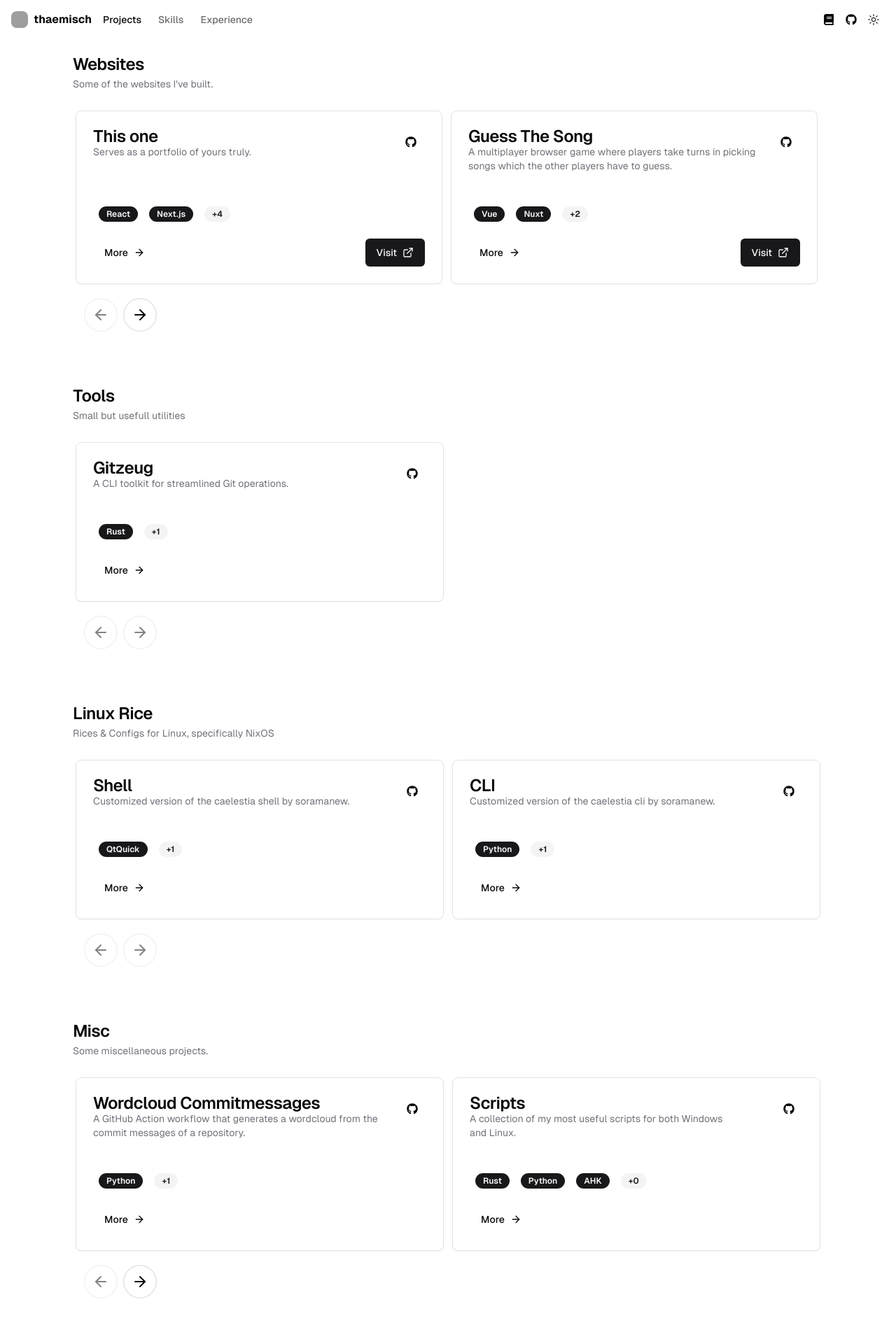
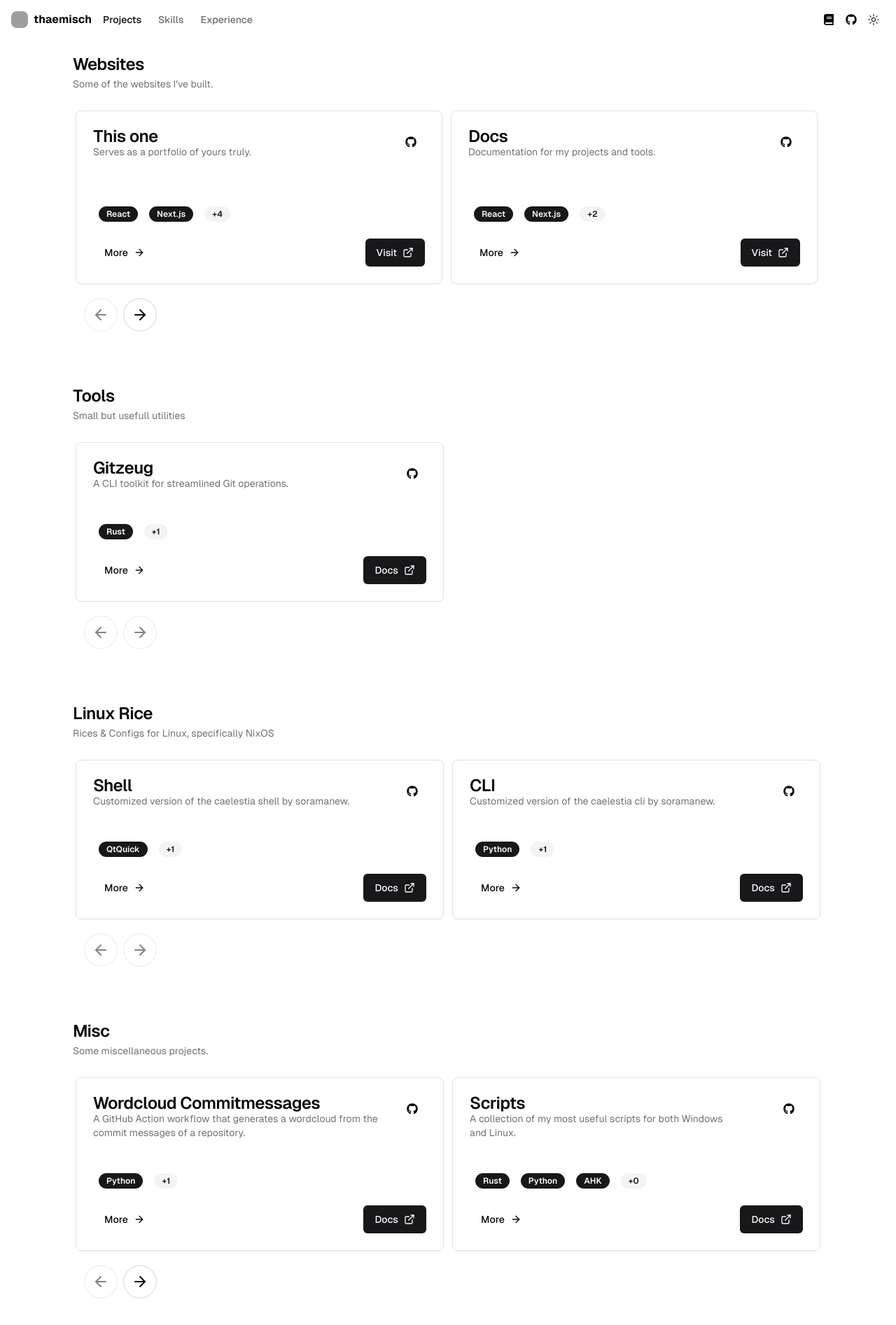
Before and after one commit to thaemisch/website-v4, a Next.js app: page /projects in a window 1280 px wide. Shown: the top 1894 px of the page at 70% size. Built offline with nearby package versions, Linux system fonts and the light colour scheme; grey boxes are pictures that could not be loaded.

Commit message:
feat: Add docs link to projects and simplify project pages

```diff
--- a/app/projects/misc/[...slug]/page.tsx
+++ b/app/projects/misc/[...slug]/page.tsx
@@ -4,7 +4,7 @@ import { Button } from "@/components/ui/button";
 import { FaGithub } from "react-icons/fa";
 import { ScrollArea, ScrollBar } from "@/components/ui/scroll-area";
 import { Badge } from "@/components/ui/badge";
-import { ArrowRight, Download, LinkIcon } from "lucide-react";
+import { ExternalLink } from "lucide-react";
 import {
   Card,
   CardContent,
@@ -92,49 +92,24 @@ export default function Project({ params }: { params: Params }) {
                 ))}
               </CardContent>
             </Card>
-            {item.advanced?.note && (
             <Card className="w-full">
               <CardHeader>
-                  <CardTitle>Note</CardTitle>
+                <CardTitle>Documentation</CardTitle>
               </CardHeader>
               <CardContent className="flex flex-col">
-                  {item.advanced?.note}
-                </CardContent>
-              </Card>
-            )}
-            {item.advanced?.usage && (
-              <Card className="w-full">
-                <CardHeader>
-                  <CardTitle>Usage</CardTitle>
-                </CardHeader>
-                <CardContent className="flex flex-col">
-                  {item.advanced?.usage}
-                </CardContent>
-              </Card>
-            )}
-            {item.advanced?.links && (
-              <Card className="w-full">
-                <CardHeader>
-                  <CardTitle>Links</CardTitle>
-                </CardHeader>
-                <CardContent className="flex flex-row">
-                  {item.advanced?.links.map((link, index) => (
                 <Link
-                      key={index}
                   className="align-middle"
-                      href={link.link}
+                  href={item.docsLink}
                   target="_blank"
                   rel="noreferrer"
                 >
                   <Button>
-                        {link.name}
-                        <LinkIcon />
+                    Docs
+                    <ExternalLink />
                   </Button>
                 </Link>
-                  ))}
               </CardContent>
             </Card>
-            )}
           </div>
         </div>
       </div>
--- a/app/projects/page.tsx
+++ b/app/projects/page.tsx
@@ -168,6 +168,18 @@ function CarouselTools() {
                         <ArrowRight />
                       </Link>
                     </Button>
+                    {item.docsLink && (
+                      <Button asChild>
+                        <Link
+                          href={item.docsLink}
+                          target="_blank"
+                          rel="noreferrer"
+                        >
+                          Docs
+                          <ExternalLink />
+                        </Link>
+                      </Button>
+                    )}
                   </div>
                 </CardFooter>
               </Card>
@@ -246,6 +258,18 @@ function CarouselRice() {
                         <ArrowRight />
                       </Link>
                     </Button>
+                    {item.docsLink && (
+                      <Button asChild>
+                        <Link
+                          href={item.docsLink}
+                          target="_blank"
+                          rel="noreferrer"
+                        >
+                          Docs
+                          <ExternalLink />
+                        </Link>
+                      </Button>
+                    )}
                   </div>
                 </CardFooter>
               </Card>
@@ -324,6 +348,18 @@ function CarouselMisc() {
                         <ArrowRight />
                       </Link>
                     </Button>
+                    {item.docsLink && (
+                      <Button asChild>
+                        <Link
+                          href={item.docsLink}
+                          target="_blank"
+                          rel="noreferrer"
+                        >
+                          Docs
+                          <ExternalLink />
+                        </Link>
+                      </Button>
+                    )}
                   </div>
                 </CardFooter>
               </Card>
--- a/app/projects/projects.json
+++ b/app/projects/projects.json
@@ -15,6 +15,26 @@
       "deploymentLink": "https://thaemisch.net",
       "advanced": {
         "description": "This website is a portfolio of mine, showcasing my projects and skills. It is built with React and Next.js and uses TailwindCSS for styling. The website is fully responsive and has a dark mode. The UI is built with shadcn/ui, Aceternity UI and Magic UI.",
+        "contributors": [
+          {
+            "github": "thaemisch"
+          }
+        ]
+      }
+    },
+    {
+      "index": "docs",
+      "title": "Docs",
+      "description": "Documentation for my projects and tools.",
+      "repoLink": "https://github.com/thaemisch/docs",
+      "stackPrimary": ["React", "Next.js"],
+      "stackSecondary": [
+        "Fumadocs",
+        "MDX"
+      ],
+      "deploymentLink": "https://docs.thaemisch.net",
+      "advanced": {
+        "description": "This website is a documentation site for my projects and tools. It is built using Fumadocs. The documentation is written in MDX, which allows me to use React components in the documentation.",
         "contributors": [
           {
             "github": "thaemisch"
@@ -41,8 +61,7 @@
             "github": "ob-julian",
             "role": "Backend"
           }
-        ],
-        "note": "This project is stil a work in progress. You will not be able to sign in, since the Spotify Aplication is not public yet."
+        ]
       }
     },
     {
@@ -69,6 +88,7 @@
       "title": "Gitzeug",
       "description": "A CLI toolkit for streamlined Git operations.",
       "repoLink": "https://github.com/thaemisch/gitzeug",
+      "docsLink": "https://docs.thaemisch.net/gitzeug",
       "stackPrimary": ["Rust"],
       "stackSecondary": ["Git"],
       "advanced": {
@@ -77,8 +97,7 @@
           {
             "github": "thaemisch"
           }
-        ],
-        "note": "This project is still in development. If you have any suggestions or issues, feel free to open an issue on GitHub."
+        ]
       }
     }
   ],
@@ -88,6 +107,7 @@
       "title": "Shell",
       "description": "Customized version of the caelestia shell by soramanew.",
       "repoLink": "https://github.com/t7h-dots/shell",
+      "docsLink": "https://docs.thaemisch.net/shell",
       "stackPrimary": ["QtQuick"],
       "stackSecondary": ["Quickshell"],
       "advanced": {
@@ -100,8 +120,7 @@
             "github": "soramanew",
             "role": "Original Creator"
           }
-        ],
-        "note": "This project is still in development. If you have any suggestions or issues, feel free to open an issue on GitHub."
+        ]
       }
     },
     {
@@ -109,6 +128,7 @@
       "title": "CLI",
       "description": "Customized version of the caelestia cli by soramanew.",
       "repoLink": "https://github.com/t7h-dots/cli",
+      "docsLink": "https://docs.thaemisch.net/cli",
       "stackPrimary": ["Python"],
       "stackSecondary": ["Nix"],
       "advanced": {
@@ -121,8 +141,7 @@
             "github": "soramanew",
             "role": "Original Creator"
           }
-        ],
-        "note": "This project is still in development. If you have any suggestions or issues, feel free to open an issue on GitHub."
+        ]
       }
     }
   ],
@@ -132,6 +151,7 @@
       "title": "Wordcloud Commitmessages",
       "description": "A GitHub Action workflow that generates a wordcloud from the commit messages of a repository.",
       "repoLink": "https://github.com/thaemisch/wordcloud-commitmsgs",
+      "docsLink": "https://docs.thaemisch.net/wordcloud-commitmessages",
       "stackPrimary": ["Python"],
       "stackSecondary": ["GitHub Actions"],
       "advanced": {
@@ -145,14 +165,6 @@
             "github": "ob-julian",
             "role": "Initial Python Script"
           }
-        ],
-        "note": "In the beginning when there are few commits, the wordcloud will be very small and not very interesting. The more commits you have, the more interesting the wordcloud will be.",
-        "usage": "Just import the workflow (download below) and it will automatically download the required Python script and clean up after itself, leaving only the wordcloud.png and a Readme file to display the image in the wordcloud/ directory.",
-        "links": [
-          {
-            "name": "Download Workflow",
-            "link": "https://github.com/thaemisch/wordcloud-commitmsgs/releases/download/v1.0.0/generate_wordcloud.yml"
-          }
         ]
       }
     },
@@ -161,6 +173,7 @@
       "title": "Scripts",
       "description": "A collection of my most useful scripts for both Windows and Linux.",
       "repoLink": "https://github.com/thaemisch/scripts",
+      "docsLink": "https://docs.thaemisch.net/scripts",
       "stackPrimary": ["Rust", "Python", "AHK"],
       "stackSecondary": [],
       "advanced": {
@@ -169,8 +182,7 @@
           {
             "github": "thaemisch"
           }
-        ],
-        "note": "To see which script does what, check the Readme file in the repository."
+        ]
       }
     },
     {
@@ -178,6 +190,7 @@
       "title": "Nvidia Broadcast Fix",
       "description": "A PowerShell script that fixes issues when using Nvidia Broadcast with Bluetooth devices.",
       "repoLink": "https://github.com/thaemisch/BluetoothBroadcastFix",
+      "docsLink": "https://docs.thaemisch.net/nvidia-broadcast-fix",
       "stackPrimary": ["PowerShell"],
       "stackSecondary": ["CMD"],
       "advanced": {
@@ -186,13 +199,6 @@
           {
             "github": "thaemisch"
           }
-        ],
-        "usage": "Set the device ID (on line 1 of bluetooth-broadcast.ps1)",
-        "links": [
-          {
-            "name": "Find Device ID",
-            "link": "https://github.com/thaemisch/BluetoothBroadcastFix/tree/main/getdeviceid"
-          }
         ]
       }
     }
--- a/app/projects/rice/[...slug]/page.tsx
+++ b/app/projects/rice/[...slug]/page.tsx
@@ -4,7 +4,7 @@ import { Button } from "@/components/ui/button";
 import { FaGithub } from "react-icons/fa";
 import { ScrollArea, ScrollBar } from "@/components/ui/scroll-area";
 import { Badge } from "@/components/ui/badge";
-import { ArrowRight, Download, LinkIcon } from "lucide-react";
+import { ExternalLink } from "lucide-react";
 import {
   Card,
   CardContent,
@@ -92,16 +92,24 @@ export default function Project({ params }: { params: Params }) {
                 ))}
               </CardContent>
             </Card>
-            {item.advanced?.note && (
             <Card className="w-full">
               <CardHeader>
-                  <CardTitle>Note</CardTitle>
+                <CardTitle>Documentation</CardTitle>
               </CardHeader>
               <CardContent className="flex flex-col">
-                  {item.advanced?.note}
+                <Link
+                  className="align-middle"
+                  href={item.docsLink}
+                  target="_blank"
+                  rel="noreferrer"
+                >
+                  <Button>
+                    Docs
+                    <ExternalLink />
+                  </Button>
+                </Link>
               </CardContent>
             </Card>
-            )}
           </div>
         </div>
       </div>
--- a/app/projects/tools/[...slug]/page.tsx
+++ b/app/projects/tools/[...slug]/page.tsx
@@ -4,7 +4,7 @@ import { Button } from "@/components/ui/button";
 import { FaGithub } from "react-icons/fa";
 import { ScrollArea, ScrollBar } from "@/components/ui/scroll-area";
 import { Badge } from "@/components/ui/badge";
-import { ArrowRight, Download, LinkIcon } from "lucide-react";
+import { ExternalLink } from "lucide-react";
 import {
   Card,
   CardContent,
@@ -87,16 +87,24 @@ export default function Project({ params }: { params: Params }) {
                 ))}
               </CardContent>
             </Card>
-            {item.advanced?.note && (
             <Card className="w-full">
               <CardHeader>
-                  <CardTitle>Note</CardTitle>
+                <CardTitle>Documentation</CardTitle>
               </CardHeader>
               <CardContent className="flex flex-col">
-                  {item.advanced?.note}
+                <Link
+                  className="align-middle"
+                  href={item.docsLink}
+                  target="_blank"
+                  rel="noreferrer"
+                >
+                  <Button>
+                    Docs
+                    <ExternalLink />
+                  </Button>
+                </Link>
               </CardContent>
             </Card>
-            )}
           </div>
         </div>
       </div>
--- a/components/my/nav/navbar.tsx
+++ b/components/my/nav/navbar.tsx
@@ -22,7 +22,9 @@ export function Navbar() {
         <div className="flex flex-1 items-center justify-end space-x-2">
           <nav className="flex items-center">
             <Link
-              href="/docs"
+              href="https://docs.thaemisch.net"
+              target="_blank"
+              rel="noreferrer"
             >
               <Button variant="ghost" className="h-8 w-8 px-0">
                 <FaBook className="h-4 w-4" />
--- a/package.json
+++ b/package.json
@@ -33,7 +33,7 @@
     "geist": "^1.3.1",
     "lucide-react": "^0.453.0",
     "mini-svg-data-uri": "^1.4.4",
-    "next": "14.2.16",
+    "next": "^14.2.30",
     "next-themes": "^0.3.0",
     "qss": "^3.0.0",
     "react": "^18",
```
Also changed, not shown: app/projects/websites/[...slug]/page.tsx (+0 -10 lines), 1 other file (tests, documents, lock files or other folders). Lines whose indentation alone changed are shown as unchanged.
